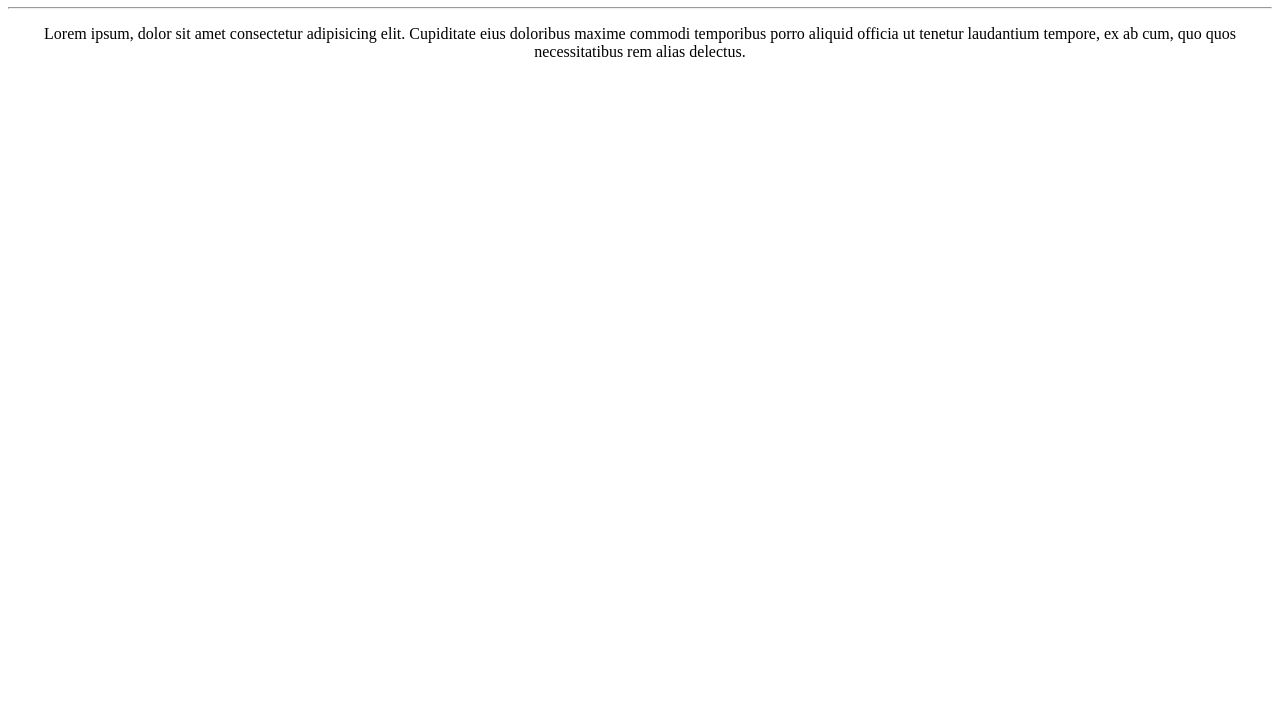
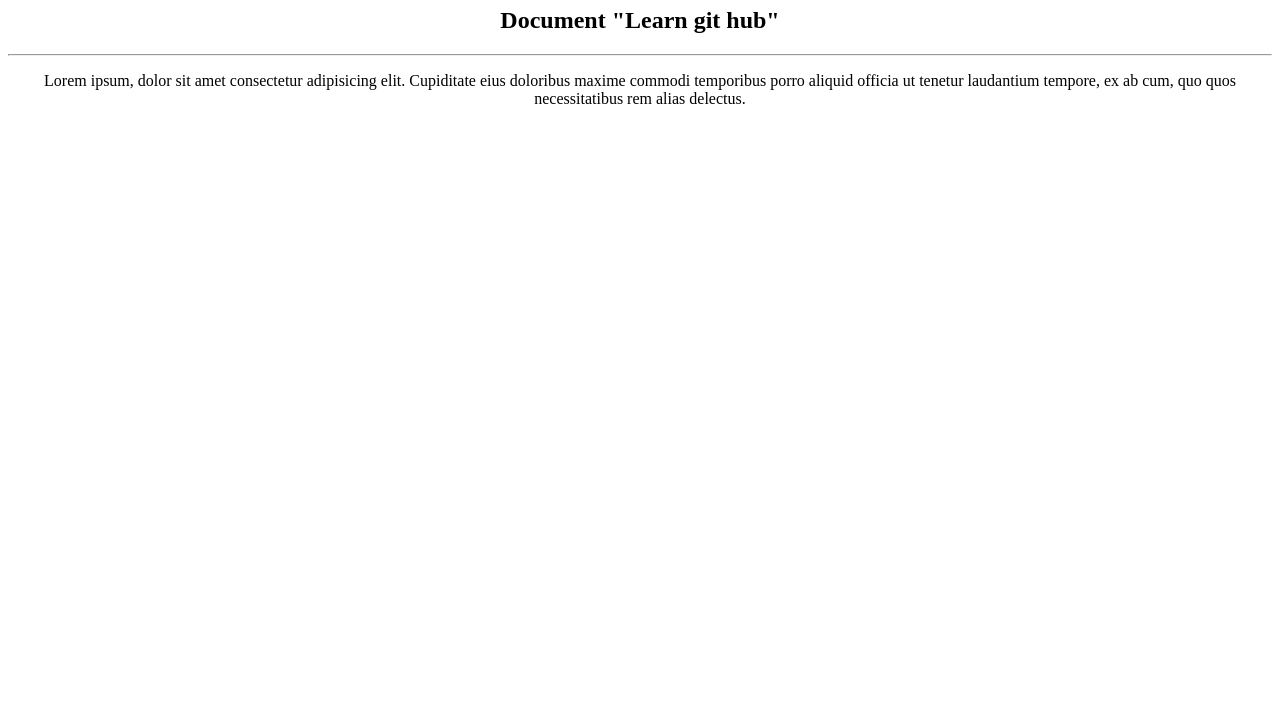
Before and after one commit to Mhmds1031/learn-github, a plain HTML site: page index.html in a window 1280 px wide. Shown: the part 73-800 px from the top of the page. Drawn offline with Linux system fonts and the light colour scheme.

Commit message:
delete test.txt and update index.html

```diff
--- a/index.html
+++ b/index.html
@@ -11,6 +11,7 @@
 
     <div style="text-align: center;">
         <h1>Hello World</h1>
+        <h2>Document "Learn git hub"</h2>
 
         <hr>
 
```
Also changed, not shown: test.txt (deleted).
